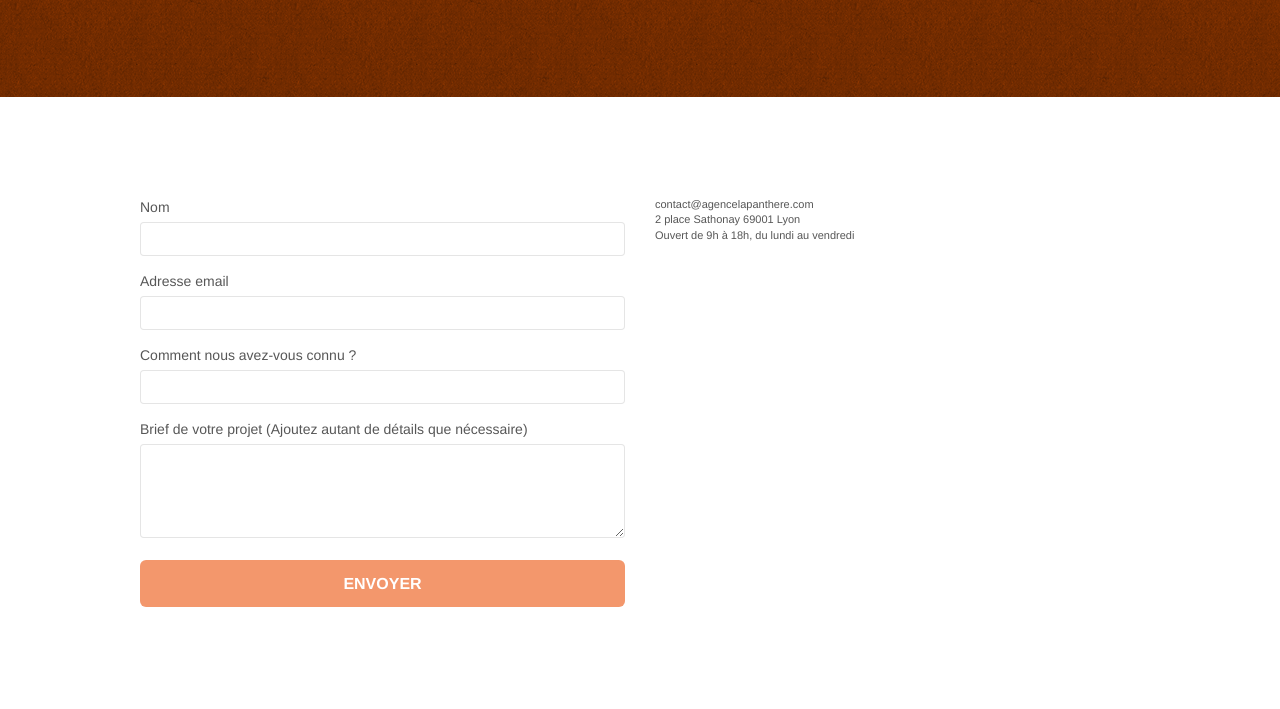
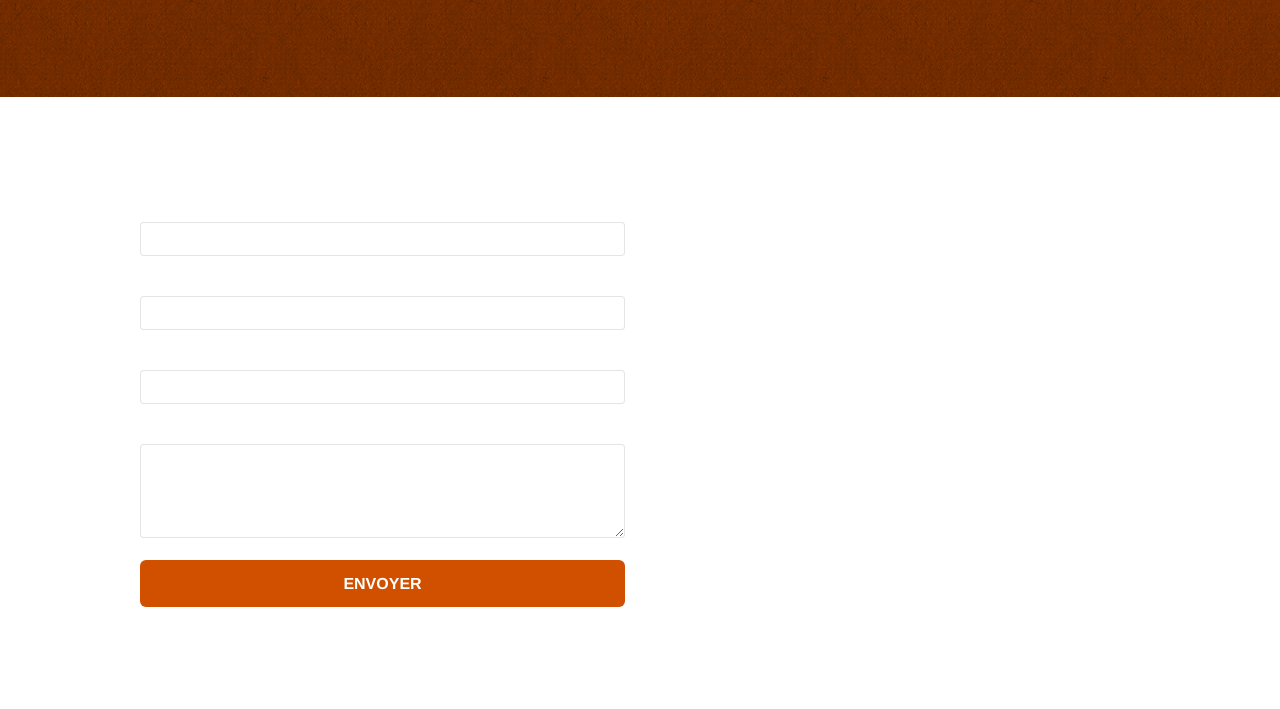
Before and after one commit to DRIDIaurelie/La-panthere, a plain HTML site: page page2.html in a window 1280 px wide. Shown: the part 299-1008 px from the top of the page. Drawn offline with nearby package versions, Linux system fonts and the light colour scheme; files that its build step writes are made by us from their sources; a script that the page names is missing.

Commit message:
langue titre description

```diff
--- a/style.css
+++ b/style.css
@@ -651,7 +651,7 @@ label,
 a {
     font-family: "helvetica";
     font-weight: 400;
-    color: #575757!important;
+    color: #FFFFFF!important;
 }
 
 .container {
@@ -779,7 +779,7 @@ h4 {
 }
 
 .btn-atomic-tangerine {
-    background: #F3976C;
+    background: #D15000;
     color: #FFFFFF!important;
 }
 
```
Also changed, not shown: index.html (+3 -3 lines).
